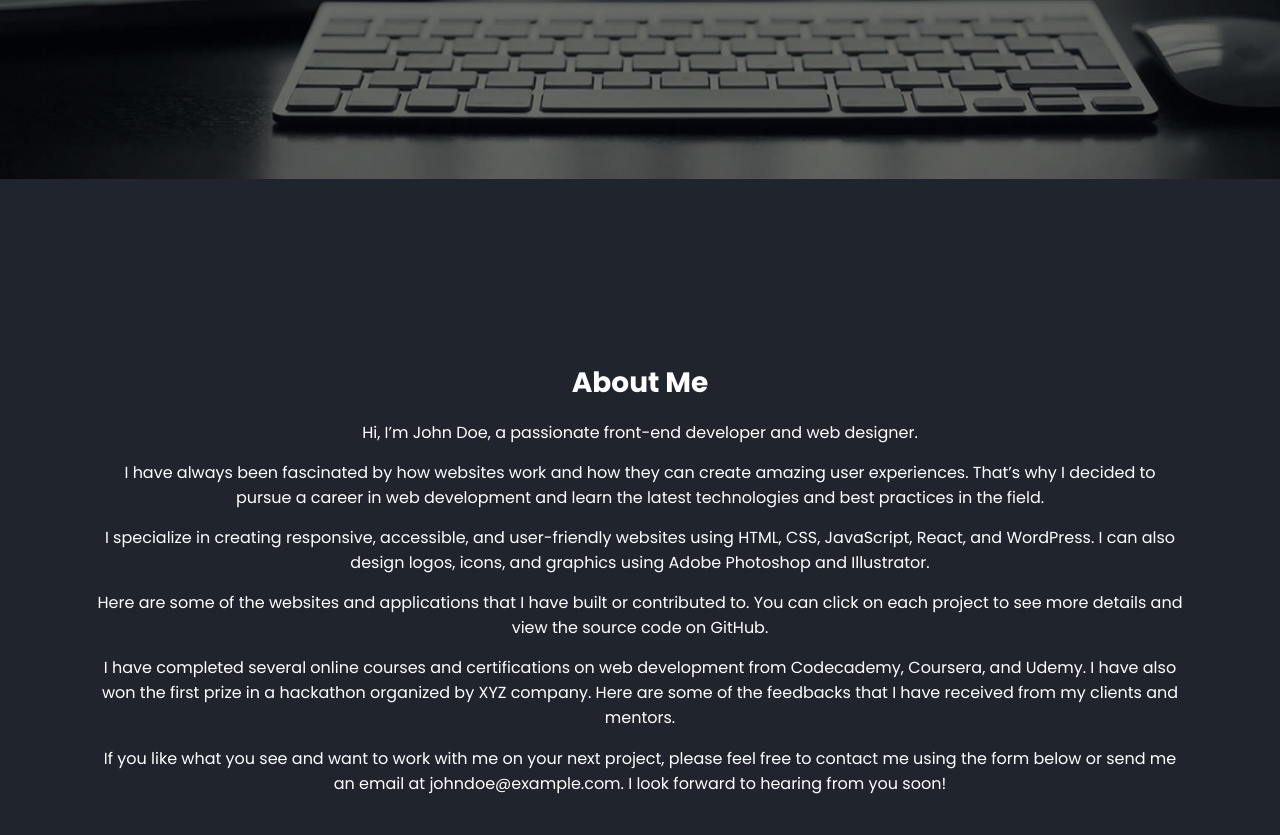
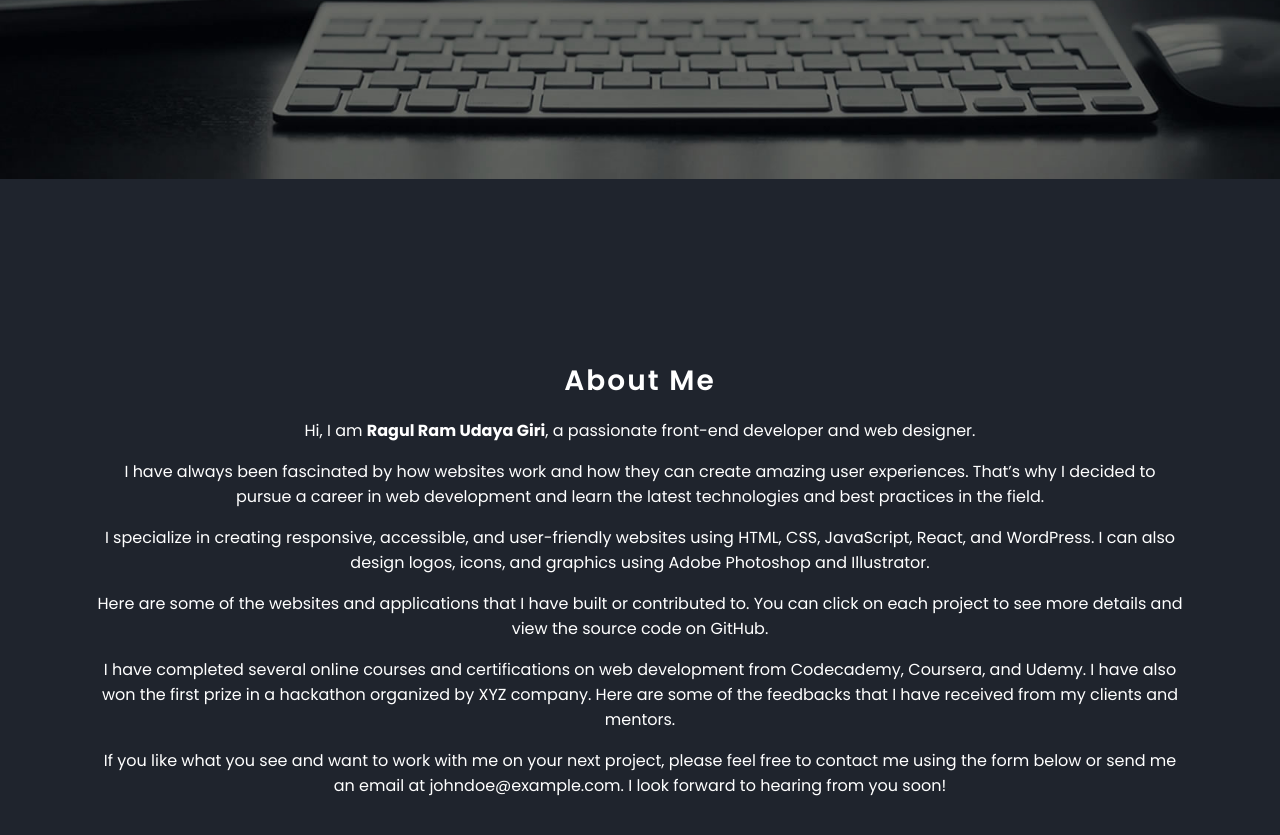
Before and after one commit to ragul0606/portfolio, a plain HTML site: page index.html in a window 1280 px wide. Shown: the part 621-1456 px from the top of the page. Drawn offline with Linux system fonts and the light colour scheme.

Commit message:
Today's update

```diff
--- a/index.html
+++ b/index.html
@@ -82,7 +82,8 @@
       <section class="section-two" id="section-two">
         <h2 class="about">About Me</h2>
         <p class="about-content">
-          Hi, I’m John Doe, a passionate front-end developer and web designer.
+          Hi, I am <b>Ragul Ram Udaya Giri</b>, a passionate front-end developer
+          and web designer.
         </p>
         <p class="about-content">
           I have always been fascinated by how websites work and how they can
--- a/style.css
+++ b/style.css
@@ -187,12 +187,14 @@ section {
   flex-direction: column;
   align-items: center;
   justify-content: center;
-  gap: 0.95rem;
+  gap: 1rem;
   /* overflow-x: hidden; */
 }
 
 .about {
   font-size: 1.75rem;
+  font-weight: 600;
+  letter-spacing: 2px;
   color: white;
   margin-right: 6rem;
   margin-left: 6rem;
@@ -200,6 +202,7 @@ section {
 
 .about-content {
   flex-wrap: wrap;
+  font-weight: 400;
   text-align: center;
   margin-right: 6rem;
   margin-left: 6rem;
```
